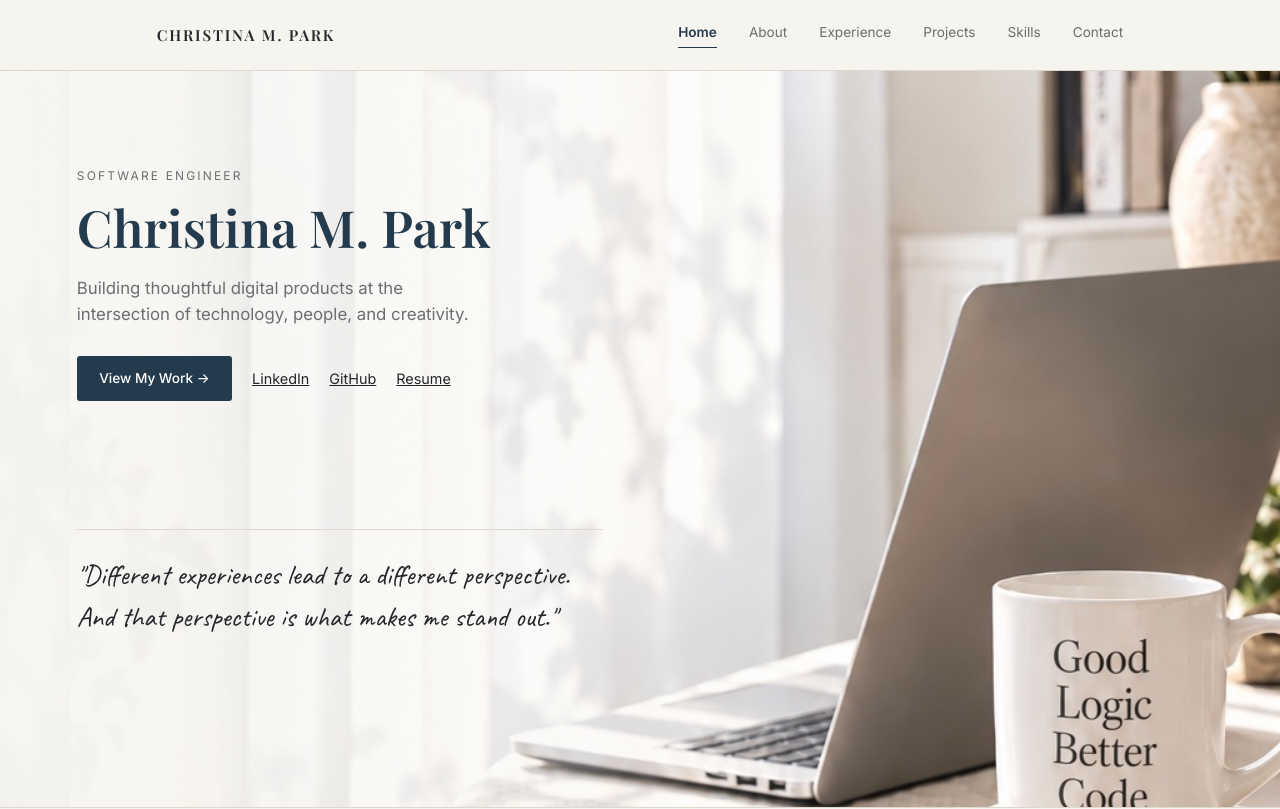
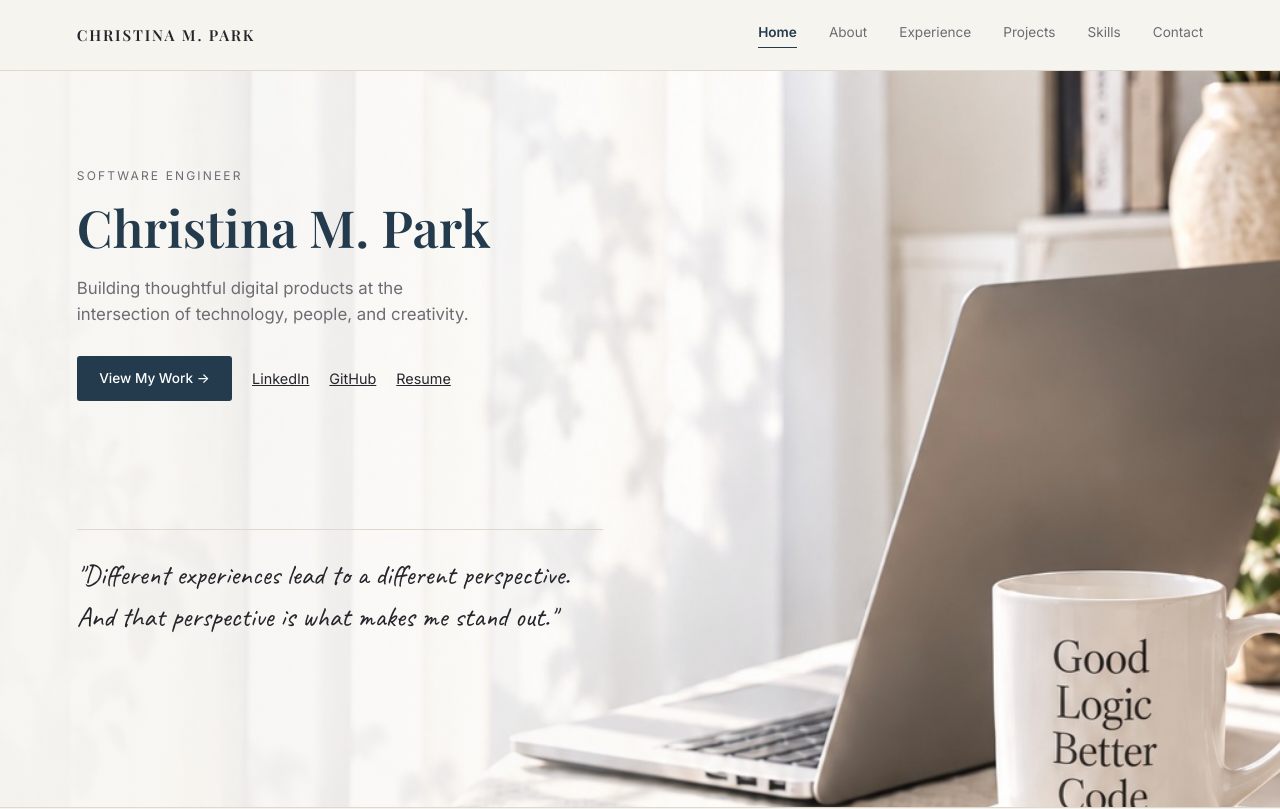
Before and after one commit to christinapark0117/profile-page, a React (Create React App) app: page / in a window 1280 px wide. Shown: the top 809 px of the page. Built offline with nearby package versions, Linux system fonts and the light colour scheme.

Commit message:
changed spacing in the navbar

```diff
--- a/src/PageStyle/Navbar.css
+++ b/src/PageStyle/Navbar.css
@@ -4,8 +4,8 @@
 }
 
 .navInner {
-    max-width: var(--page-max);
-    margin: 0 auto;
+    /* Full width with equal side padding, so the name lines up with the homepage hero text (6vw from the edge)
+       and the links end the same distance from the right edge */
     padding: 1.4rem var(--page-pad);
     display: flex;
     align-items: center;
```
